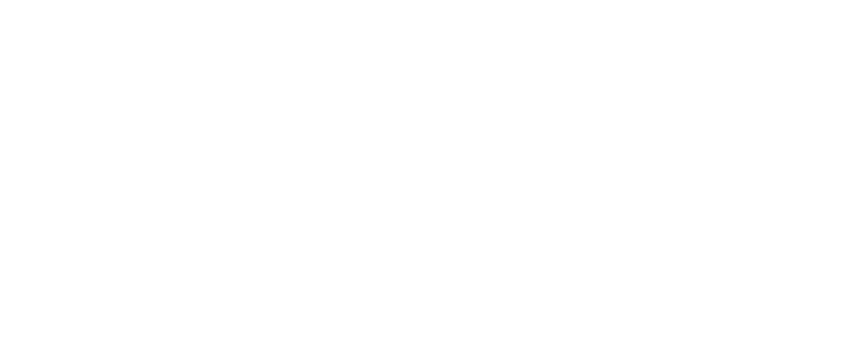
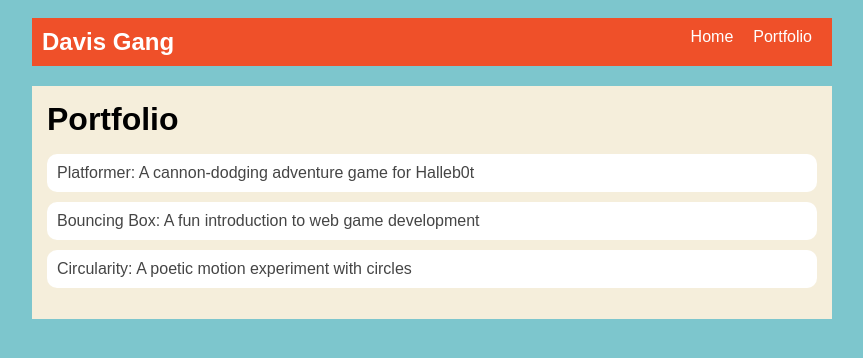
Before and after one commit to afromdatraq/afromdatraq.github.io, a plain HTML site: page portfolio.html in a window 1280 px wide. Shown: the whole page, without its empty margins (208-1071 px from the left). Drawn offline with Linux system fonts and the light colour scheme.

Commit message:
portfolio

```diff
--- a/portfolio.html
+++ b/portfolio.html
@@ -0,0 +1,41 @@
+<!DOCTYPE html>
+<html>
+  <head>
+    <title>Angel's World</title>
+    <link rel="stylesheet" href="style.css" />
+  </head>
+
+  <body>
+    <!-- All content goes here -->
+    <div id="all-contents">
+        <nav>
+            <h1>Davis Gang</h1>
+            <ul id="nav-ul">
+                <li class="nav-li">
+                    <a href="index.html">Home</a>
+                  </li>
+                  <li class="nav-li">
+                    <a href="portfolio.html">Portfolio</a>
+                  </li>
+            </ul>
+        </nav>
+
+        <main>
+            <div class="content">
+                <h1>Portfolio</h1>
+                <ul id="portfolio">
+                    <li>
+                        <a href="fsd-projects/platformer/">Platformer: A cannon-dodging adventure game for Halleb0t</a>
+                      </li>
+                      <li>
+                        <a href="fsd-projects/bouncing-box/">Bouncing Box: A fun introduction to web game development</a>
+                      </li>
+                      <li>
+                        <a href="fsd-projects/circularity/">Circularity: A poetic motion experiment with circles</a>
+                      </li>
+                </ul>
+              </div>
+        </main>
+    </div>
+  </body>
+</html>
--- a/style.css
+++ b/style.css
@@ -75,3 +75,28 @@ main {
 h2, h3 {
     margin: 0px;
 }
+/* Portfolio styles */
+.content h1 {
+    color: black;
+  }
+
+  #portfolio {
+    list-style-type: none;
+    padding-left: 0;
+  }
+
+  #portfolio li {
+    background: #fff;
+    padding: 10px;
+    border-radius: 10px;
+    margin-bottom: 10px;
+  }
+
+  #portfolio li:hover {
+    background: #eee;
+  }
+
+  #portfolio a {
+    text-decoration: none;
+    color: #454545;
+  }
```
